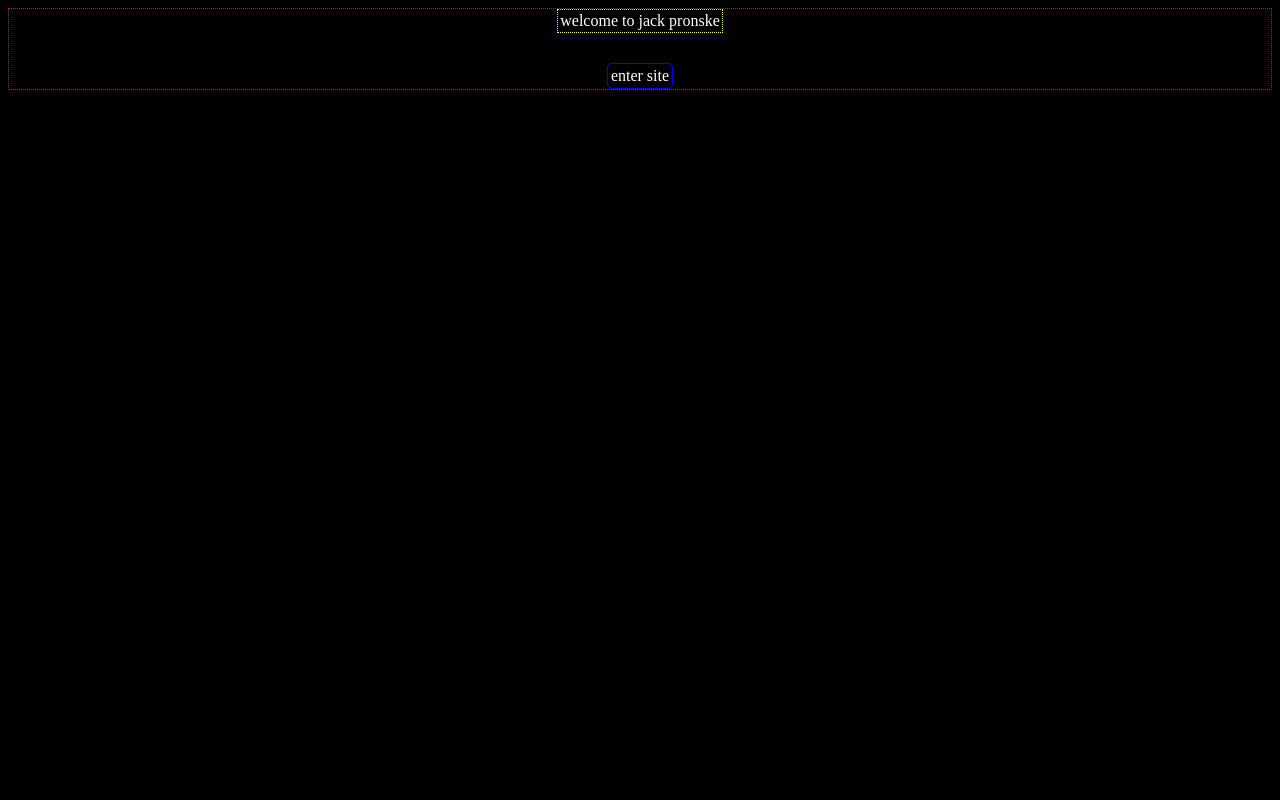
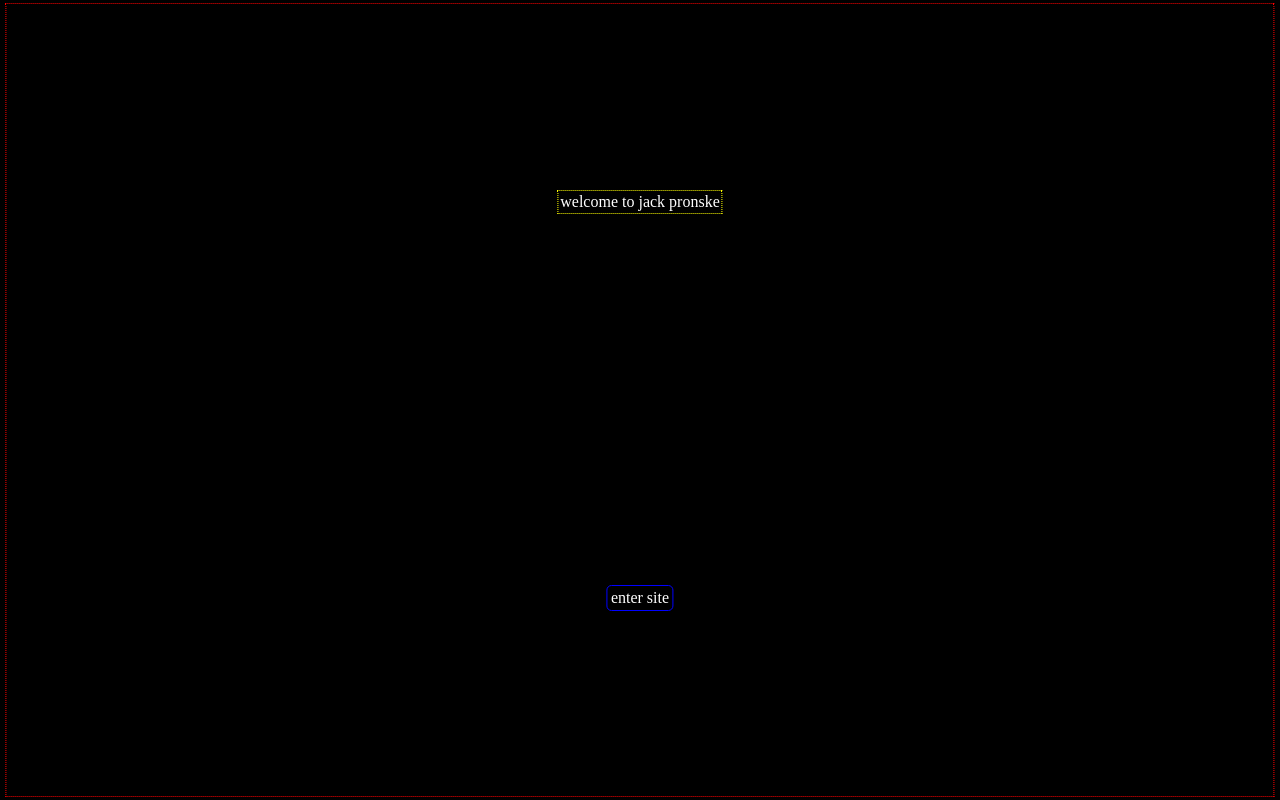
Before and after one commit to jackpronske/Jacksite, a React app: page / in a window 1280 px wide. Built offline with nearby package versions, Linux system fonts and the light colour scheme.

Commit message:
got some layouts for the enter site page down

```diff
--- a/public/styles.css
+++ b/public/styles.css
@@ -1,7 +1,5 @@
 html {
-  margin: 0;
-  height: 100%;
-  width: 100%;
+  /* margin: 0px; */
 }
 
 body {
@@ -10,21 +8,28 @@ body {
 }
 
 .enter-site-container {
+  position: fixed;
+  top: 50%;
+  left: 50%;
+  transform: translate(-50%, -50%);
+  height: 99%;
+  width: 99%;
   display: flex;
   flex-direction: column;
   border: 1px dotted red;
   align-items: center;
+  justify-content: space-around;
 }
 
 .welcome-track {
-  margin: auto 0;
+  /* margin: auto 0; */
   border: 1px dotted yellow;
   overflow: hidden;
   padding: 2px;
 }
 
 .welcome-slider {
-  margin: auto 0;
+  /* margin: auto 0; */
   transform: translateY(100%);
   animation: slide-up 4s ease forwards;
 }
@@ -35,8 +40,12 @@ body {
 }
 
 .enter-site-button {
-  margin-top: 30px;
+
   border: 1px solid blue;
   border-radius: 5px;
   padding: 3px;
 }
+
+.enter-site-button:hover {
+  cursor: pointer;
+}
```
